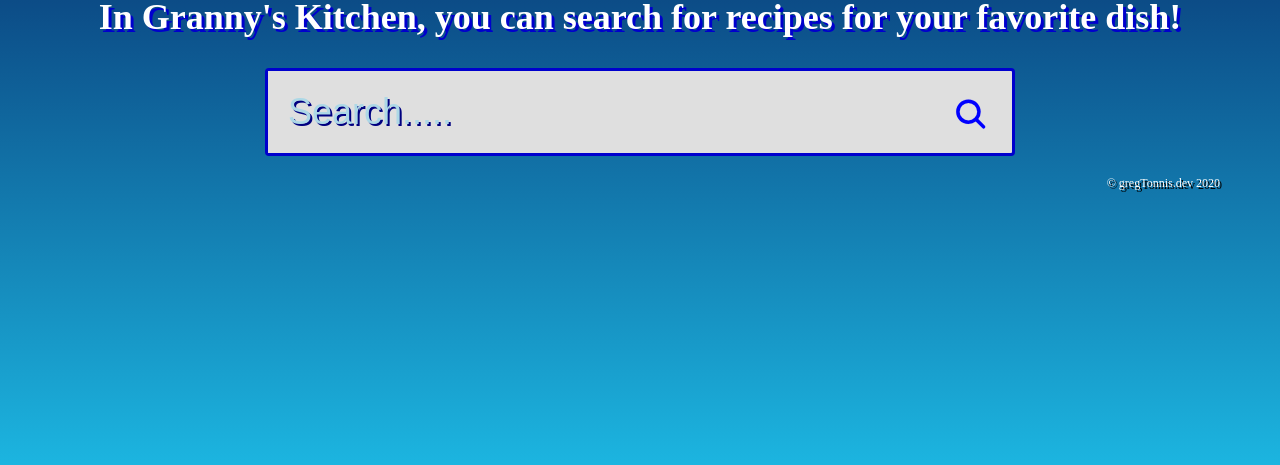
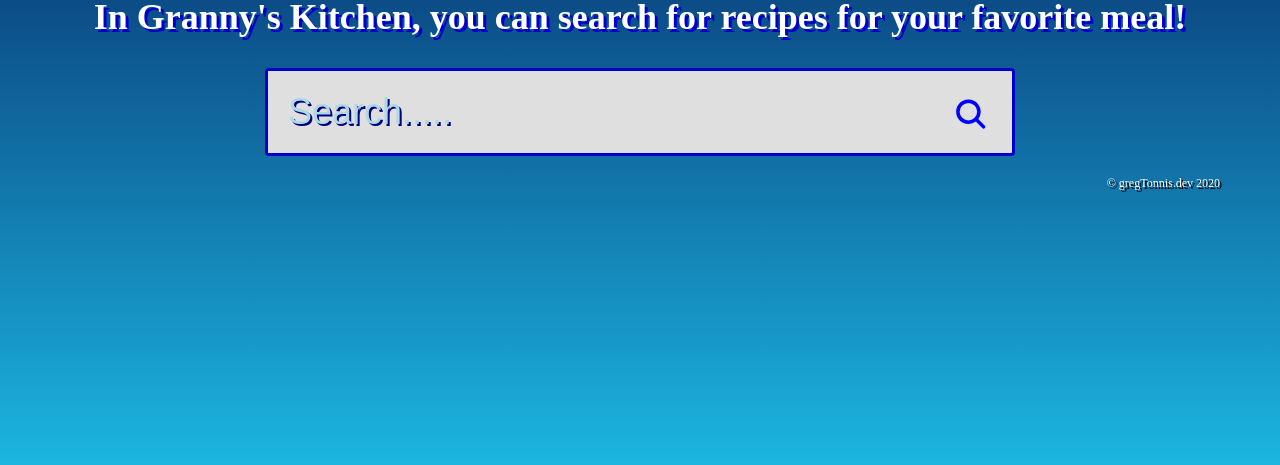
Before and after one commit to gtonnis/granny-s-kitchen, a plain HTML site: page index.html in a window 1280 px wide. Shown: the part 335-800 px from the top of the page. Drawn offline with nearby package versions, Linux system fonts and the light colour scheme.

Commit message:
Update index.html

```diff
--- a/index.html
+++ b/index.html
@@ -16,7 +16,7 @@
           <div class="container initial">
             <div class="title">
               <h1 class="brand">Granny's Kitchen App</h1>
-              <h3>In Granny's Kitchen, you can search for recipes for your favorite dish!</h3>
+              <h3>In Granny's Kitchen, you can search for recipes for your favorite meal!</h3>
             </div>
 
             <form>
```
